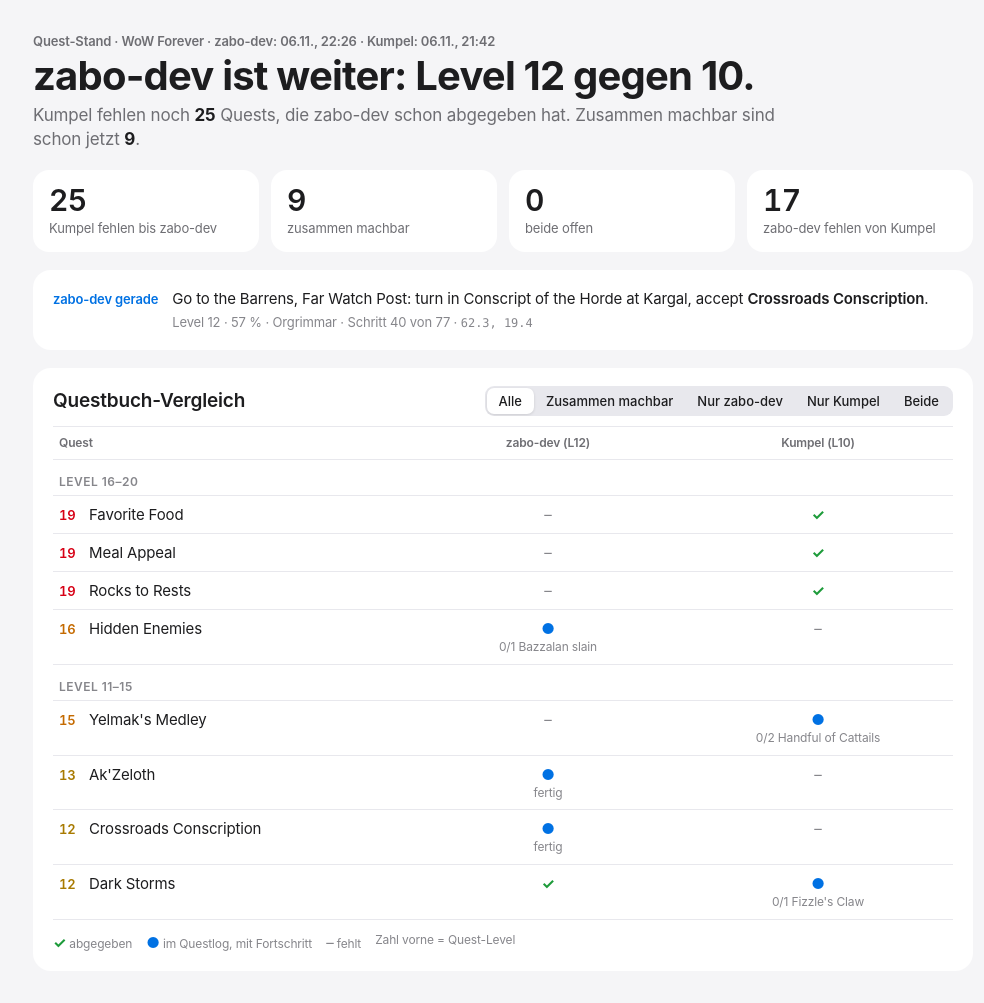
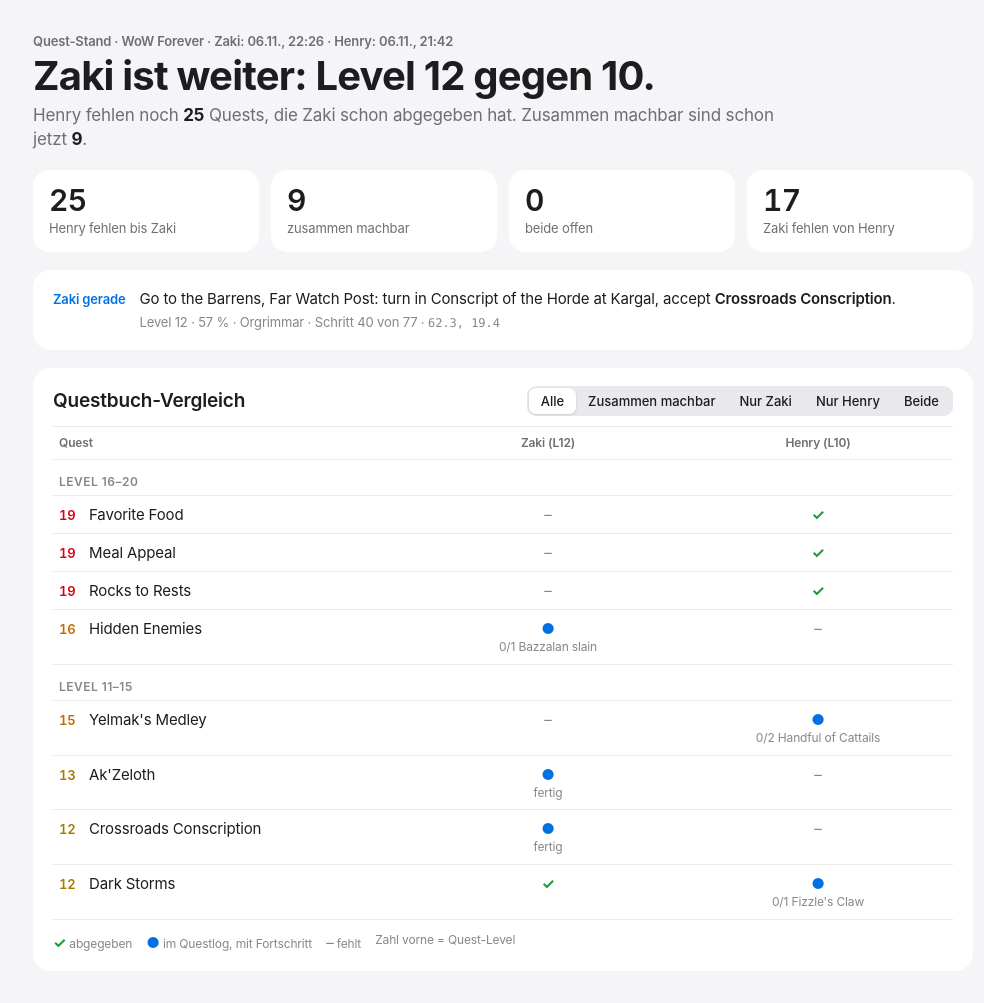
Before and after one commit to zabo-dev/quest-tracker, a plain HTML site: page index.html in a window 1280 px wide. Shown: the whole page, without its empty margins (137-1121 px from the left). Drawn offline with Linux system fonts and the light colour scheme.

Commit message:
Anzeigenamen: Zaki und Henry
Co-Authored-By: Claude Opus 5.5 <noreply@anthropic.com>

```diff
--- a/index.html
+++ b/index.html
@@ -75,7 +75,9 @@ tr.band th { text-align: left; font-size: 12px; font-weight: 600; color: var(--i
   try { D = await (await fetch("data/state.json?t=" + Date.now(), { cache: "no-store" })).json(); }
   catch { app.innerHTML = '<p class="empty">Noch keine Daten. Sobald der erste Sync durch ist, erscheint hier der Stand.</p>'; return; }
 
-  const M = esc(D.names?.me || "Ich"), F = esc(D.names?.friend || "Kumpel");
+  // Anzeigenamen fest hier, unabhängig von den Namen in state.json
+  const NAMES = { me: "Zaki", friend: "Henry" };
+  const M = esc(NAMES.me || D.names?.me || "Ich"), F = esc(NAMES.friend || D.names?.friend || "Kumpel");
   const me = D.me || {}, fr = D.friend, L = me.level || 0, Q = D.quests || [];
   const pct = me.xpMax ? Math.round(me.xp / me.xpMax * 100) : 0;
   const lvcls = lv => { const d = (lv || L) - L; return d >= 5 ? "red" : d >= 3 ? "org" : d >= -2 ? "yel" : d >= -8 ? "grn" : "gry"; };
```
